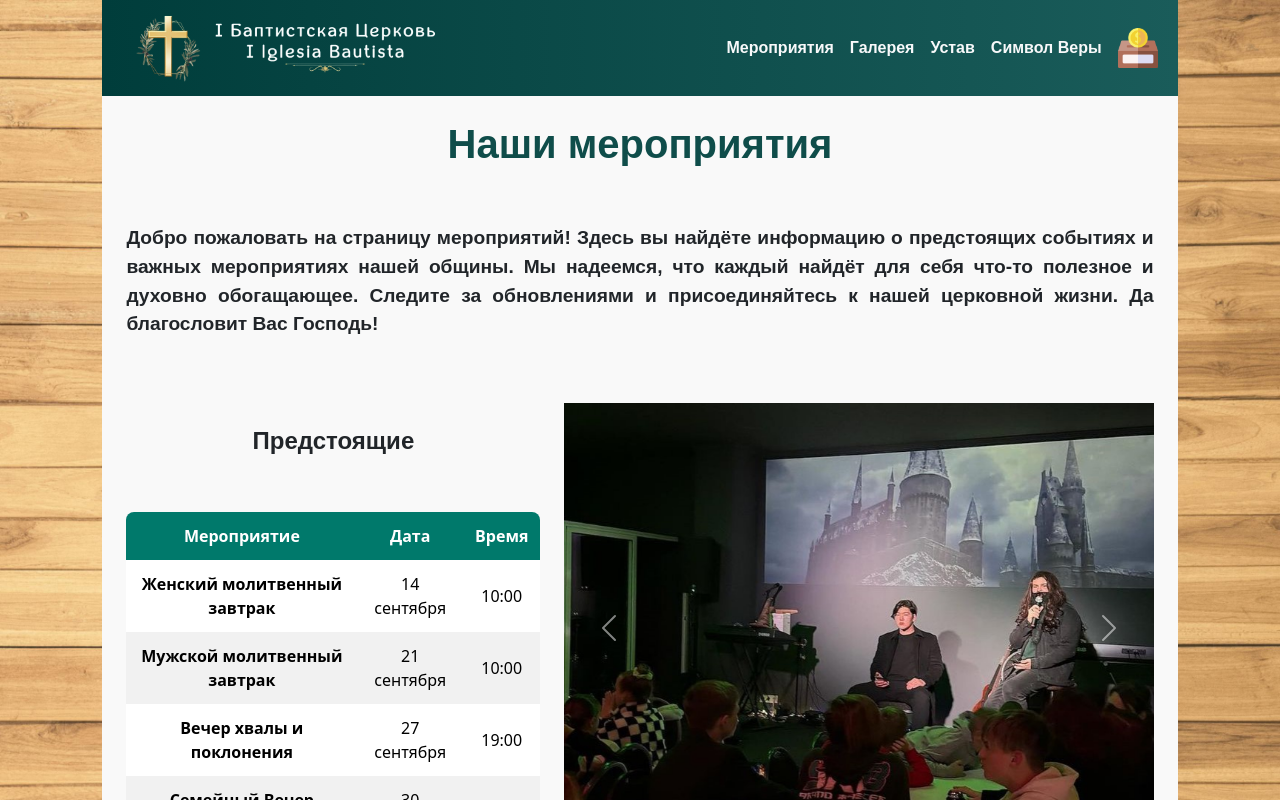
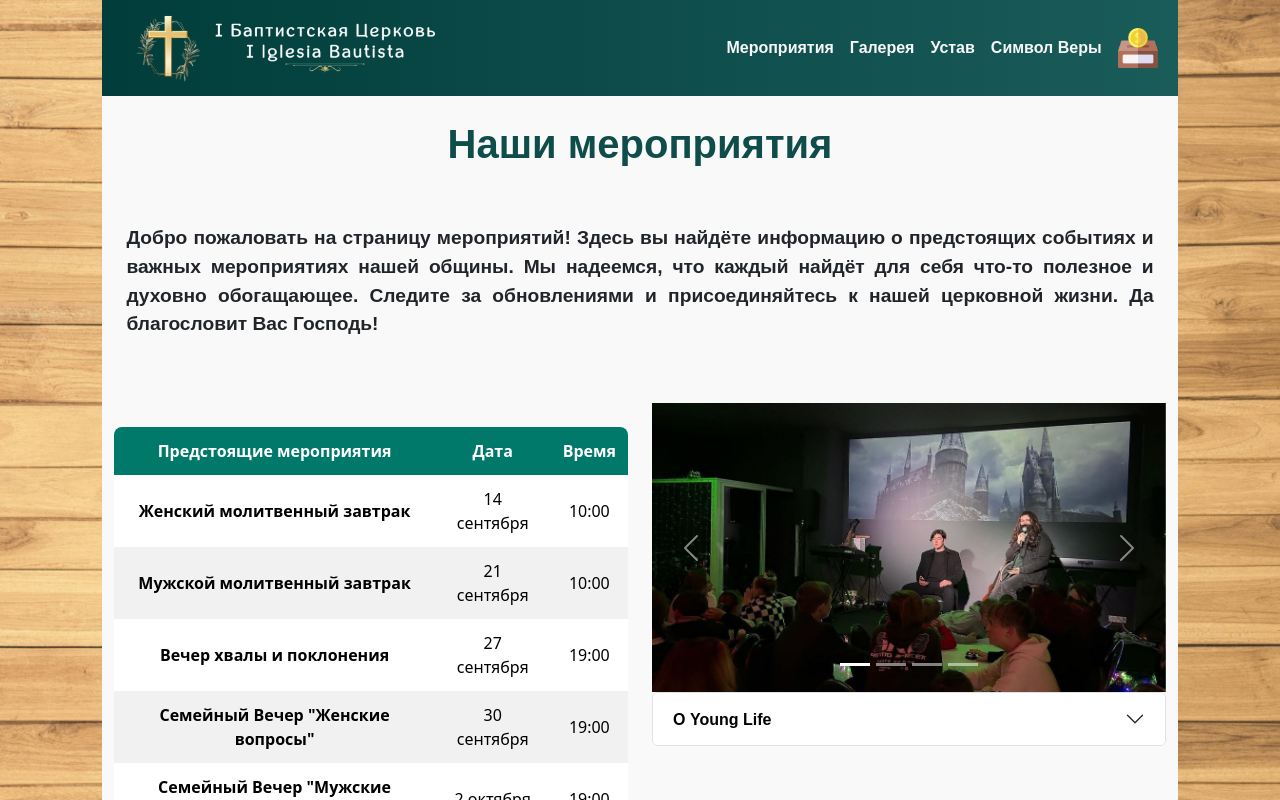
Before and after one commit to igorYurievich/churchreact, a React (Vite) app: page /events in a window 1280 px wide. Shown: the top 800 px of the page. Built offline with nearby package versions, Linux system fonts and the light colour scheme; a web font is replaced by a local one.

Commit message:
Полировка масштабирования

```diff
--- a/src/pages/Events.jsx
+++ b/src/pages/Events.jsx
@@ -11,15 +11,14 @@ const Events = () => {
         </p>
       </div>
 
-      <div className="container py-4 px-4">
-        <div className="row">
-          <div className="col-md-5">
-            <h4 id="titul" className="container py-4">Предстоящие</h4>
+      <div className="container py-4">
+        <div className="row ">
+          <div className="col-md-6">
             <div className="table-responsive py-4">
               <table className="schedule-table">
                 <thead className="thead-light">
                   <tr>
-                    <th>Мероприятие</th>
+                    <th>Предстоящие мероприятия</th>
                     <th>Дата</th>
                     <th>Время</th>
                   </tr>
@@ -60,7 +59,7 @@ const Events = () => {
             </div>
           </div>
 
-          <div className="col-md-7">
+          <div className="col-md-6">
             <div id="carouselExampleCaptions" className="carousel slide">
               <div className="carousel-indicators">
                 <button type="button" data-bs-target="#carouselExampleCaptions" data-bs-slide-to="0" className="active" aria-current="true" aria-label="Slide 1"></button>
@@ -70,18 +69,19 @@ const Events = () => {
               </div>
               <div className="carousel-inner">
                 <div className="carousel-item active">
-                  <img src="./images/yl1.jpg" className="d-block w-100" alt="younglife" />
+                  <img src="./images/yl1.jpg" className="img-fluid w-100" style={{ objectFit: 'cover', height: '100%' }} alt="younglife" />
                 </div>
                 <div className="carousel-item">
-                  <img src="./images/yl2.jpg" className="d-block w-100" alt="younglife" />
+                  <img src="./images/yl2.jpg" className="img-fluid w-100" style={{ objectFit: 'cover', height: '100%' }} alt="younglife" />
                 </div>
                 <div className="carousel-item">
-                  <img src="./images/yl4.jpg" className="d-block w-100" alt="younglife" />
+                  <img src="./images/yl4.jpg" className="img-fluid w-100" style={{ objectFit: 'cover', height: '100%' }} alt="younglife" />
                 </div>
                 <div className="carousel-item">
-                  <img src="./images/yl3.jpg" className="d-block w-100" alt="younglife" />
+                  <img src="./images/yl3.jpg" className="img-fluid w-100" style={{ objectFit: 'cover', height: '100%' }} alt="younglife" />
                 </div>
               </div>
+
               <button className="carousel-control-prev" type="button" data-bs-target="#carouselExampleCaptions" data-bs-slide="prev">
                 <span className="carousel-control-prev-icon" aria-hidden="true"></span>
                 <span className="visually-hidden">Предыдущий</span>
--- a/src/pages/Home.jsx
+++ b/src/pages/Home.jsx
@@ -15,7 +15,7 @@ const Home = () => {
 
       <div className="container-md py-4">
         <div className="row">
-          <div className="col-md-6 mb-4">
+          <div className="col-md-6">
             <div className="bg-white rounded shadow-sm p-4">
               <h2 className="text-center mb-4" id="titull">Кто мы?</h2>
               <p style={{ textAlign: 'justify' }} id="zagolovok">
@@ -25,6 +25,7 @@ const Home = () => {
           </div>
 
           <div className="col-md-6">
+          <div className="table-responsive py-4">
             <table className="schedule-table">
               <thead>
                 <tr>
@@ -58,6 +59,7 @@ const Home = () => {
                             </tr>
                         </tbody>
             </table>
+          </div>
           </div>
         </div>
       </div>
--- a/src/pages/adition.css
+++ b/src/pages/adition.css
@@ -8,15 +8,10 @@
 }
 
 
-@media (min-width: 901px) {
-    #root {
-        width: 84%;
-        margin: 0 auto;
-    }
-}
 
 
-@media (max-width: 950px) {
+
+@media (max-width: 991.9px) {
 
     #root  {
         width: 100%;
```
